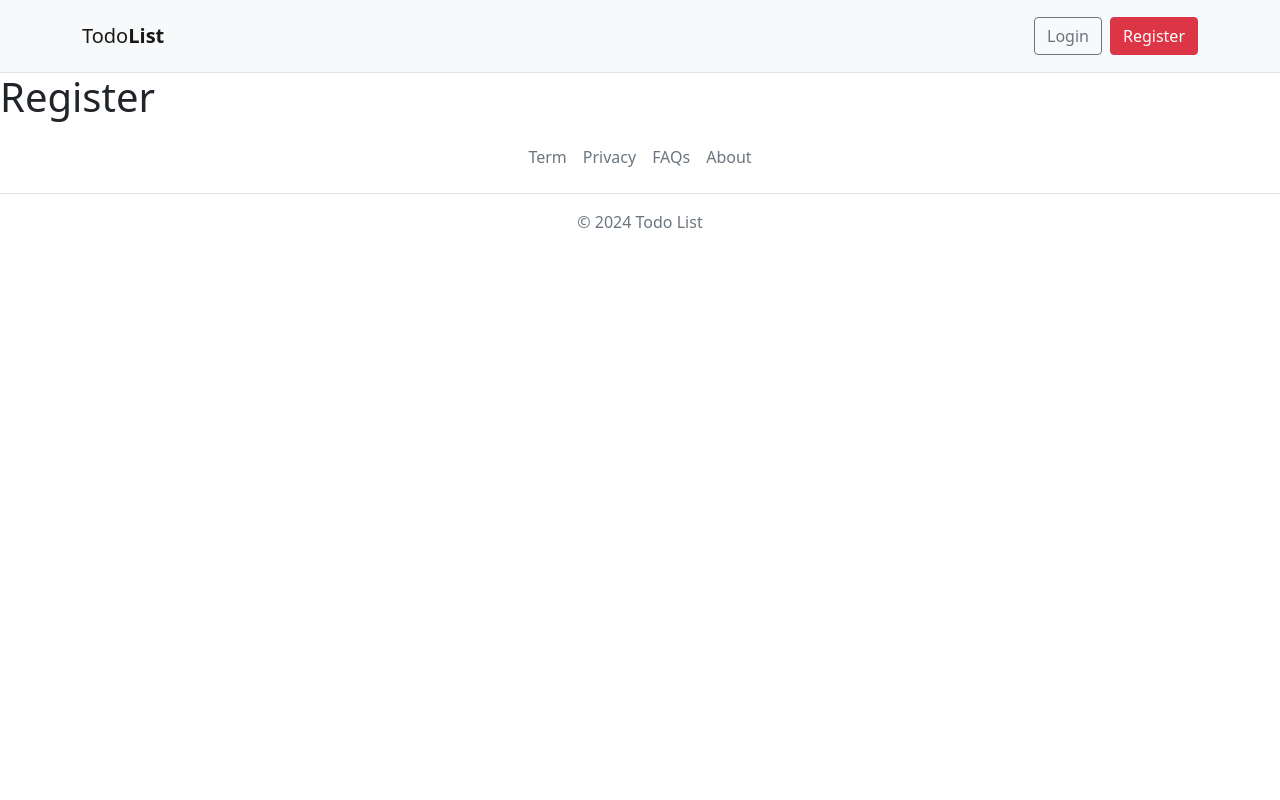
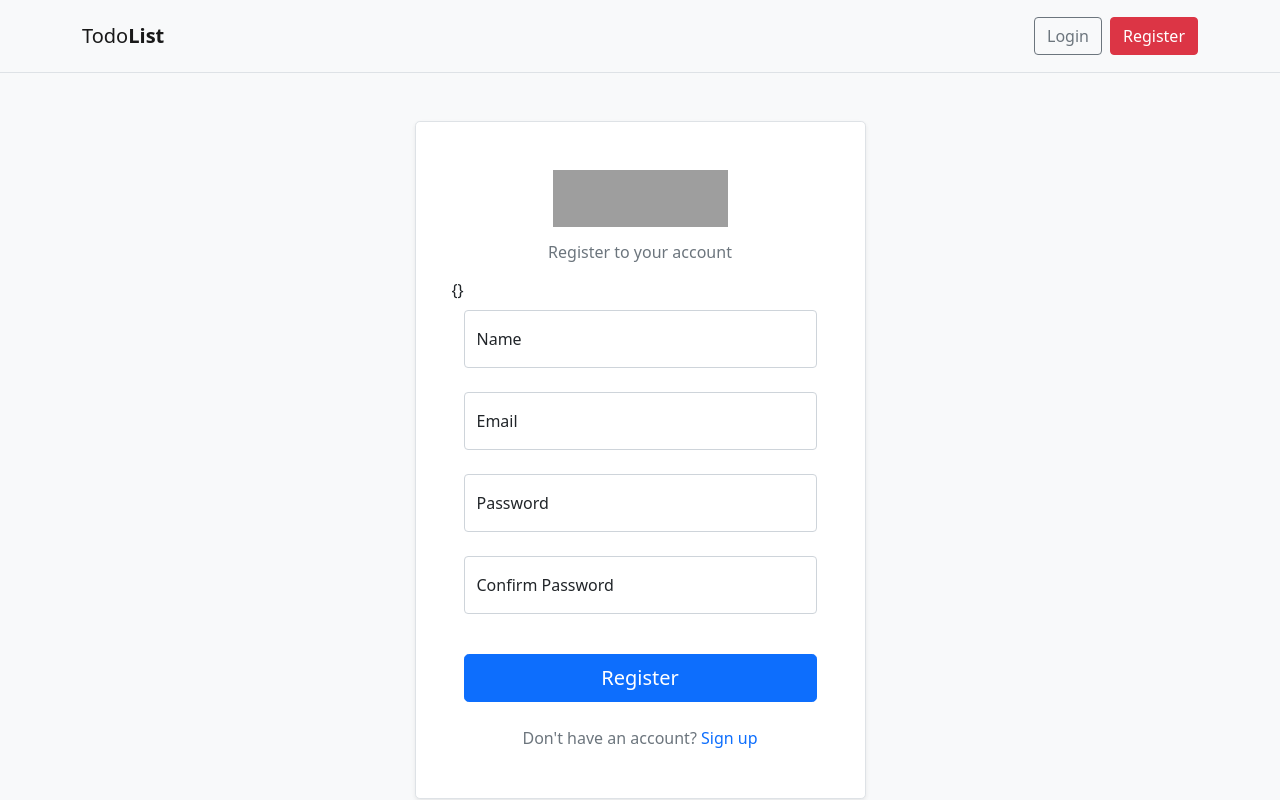
Before and after one commit to ElmorjaniMohamed/Taskify-Vue, a Vue app: page /register in a window 1280 px wide. Shown: the top 800 px of the page. Built offline with nearby package versions, Linux system fonts and the light colour scheme; no server answers; grey boxes are pictures that could not be loaded.

Commit message:
Fix error handling in registration and login

```diff
--- a/src/pages/LoginPage.vue
+++ b/src/pages/LoginPage.vue
@@ -18,18 +18,20 @@
                                     {{ errors }}
                                     <div class="col-12">
                                         <div class="form-floating mb-3">
-                                            <input type="email" class="form-control" name="email" id="email"
+                                            <input type="email" class="form-control" :class="{'is-invalid': errors.email && errors.email[0] }" name="email" id="email"
                                                 v-model="form.email" placeholder="name@example.com" required
                                                 autocomplete="username">
                                             <label for="email" class="form-label">Email</label>
+                                            <div class="invalid-feedback" v-if="errors.email && errors.email[0]">Error</div>
                                         </div>
                                     </div>
                                     <div class="col-12">
                                         <div class="form-floating mb-3">
-                                            <input type="password" class="form-control" name="password" id="password"
+                                            <input type="password" class="form-control" :class="{'is-invalid': errors.password && errors.password[0] }" name="password" id="password"
                                                 v-model="form.password" value="" placeholder="Password" required
                                                 autocomplete="current-password">
                                             <label for="password" class="form-label">Password</label>
+                                            <div class="invalid-feedback" v-if="errors.password && errors.password[0]">Error</div>
                                         </div>
                                     </div>
                                     <div class="col-12">
--- a/src/pages/RegisterPage.vue
+++ b/src/pages/RegisterPage.vue
@@ -1,3 +1,108 @@
 <template>
-    <h1>Register</h1>
+    <section class="bg-light py-3 py-md-5">
+        <div class="container">
+            <div class="row justify-content-center">
+                <div class="col-12 col-sm-10 col-md-8 col-lg-6 col-xl-5 col-xxl-4">
+                    <div class="card border border-light-subtle rounded-3 shadow-sm">
+                        <div class="card-body p-3 p-md-4 p-xl-5">
+                            <div class="text-center mb-3">
+                                <a href="#!">
+                                    <img src="./assets/img/logo.svg" alt="BootstrapBrain Logo" width="175" height="57">
+                                </a>
+                            </div>
+                            <h2 class="fs-6 fw-normal text-center text-secondary mb-4">Register to your account</h2>
+                            <form @submit.prevent="handleSubmit">
+                                <div class="row gy-2 overflow-hidden">
+                                    {{ errors }}
+                                    <div class="col-12">
+                                        <div class="form-floating mb-3">
+                                            <input type="text" class="form-control"
+                                                :class="{ 'is-invalid': errors.name && errors.name[0] }" name="name"
+                                                id="name" v-model="form.name" placeholder="Your Name" required>
+                                            <label for="name" class="form-label">Name</label>
+                                            <div class="invalid-feedback" v-if="errors.name && errors.name[0]">Error
+                                            </div>
+                                        </div>
+                                    </div>
+                                    <div class="col-12">
+                                        <div class="form-floating mb-3">
+                                            <input type="email" class="form-control"
+                                                :class="{ 'is-invalid': errors.email && errors.email[0] }" name="email"
+                                                id="email" v-model="form.email" placeholder="name@example.com" required
+                                                autocomplete="username">
+                                            <label for="email" class="form-label">Email</label>
+                                            <div class="invalid-feedback" v-if="errors.email && errors.email[0]">Error
+                                            </div>
+                                        </div>
+                                    </div>
+                                    <div class="col-12">
+                                        <div class="form-floating mb-3">
+                                            <input type="password" class="form-control"
+                                                :class="{ 'is-invalid': errors.password && errors.password[0] }"
+                                                name="password" id="password" v-model="form.password" value=""
+                                                placeholder="Password" required autocomplete="current-password">
+                                            <label for="password" class="form-label">Password</label>
+                                            <div class="invalid-feedback" v-if="errors.password && errors.password[0]">
+                                                Error</div>
+                                        </div>
+                                    </div>
+                                    <div class="col-12">
+                                        <div class="form-floating mb-3">
+                                            <input type="password" class="form-control"
+                                                :class="{ 'is-invalid': errors.password_confirmation && errors.password_confirmation[0] }"
+                                                name="password_confirmation" id="password_confirmation"
+                                                v-model="form.password_confirmation" placeholder="Confirm Password"
+                                                required>
+                                            <label for="password_confirmation" class="form-label">Confirm
+                                                Password</label>
+                                            <div class="invalid-feedback"
+                                                v-if="errors.password_confirmation && errors.password_confirmation[0]">
+                                                Error</div>
+                                        </div>
+                                    </div>
+                                    <div class="col-12">
+                                        <div class="d-grid my-3">
+                                            <button class="btn btn-primary btn-lg" type="submit">Register</button>
+                                        </div>
+                                    </div>
+                                    <div class="col-12">
+                                        <p class="m-0 text-secondary text-center">Don't have an account? <a href="#!"
+                                                class="link-primary text-decoration-none">Sign up</a></p>
+                                    </div>
+                                </div>
+                            </form>
+                        </div>
+                    </div>
+                </div>
+            </div>
+        </div>
+    </section>
 </template>
+
+<script setup>
+import { useRouter } from "vue-router";
+import { reactive } from "vue";
+import { storeToRefs } from "pinia";
+
+import { useAuthStore } from "../stores/auth";
+
+const router = useRouter();
+const store = useAuthStore();
+const { isLoggedIn, errors } = storeToRefs(store)
+
+const { handleRegister } = store
+
+const form = reactive({
+    name: '',
+    email: '',
+    password: '',
+    password_confirmation: '',
+});
+
+const handleSubmit = async () => {
+    await handleRegister(form);
+    if (isLoggedIn.value) {
+        router.push({ name: "tasks" });
+    }
+};
+</script>
--- a/src/stores/auth.js
+++ b/src/stores/auth.js
@@ -33,11 +33,17 @@ export const useAuthStore = defineStore("authStore", () => {
   };
 
   const handleRegister = async (newUser) => {
-    await register(newUser);
-    await handleLogin({
-      email: newUser.email,
-      password: newUser.password,
-    });
+    try {
+      await register(newUser);
+      await handleLogin({
+        email: newUser.email,
+        password: newUser.password,
+      });
+    } catch (error) {
+      if (error.responce && error.responce.status === 422) {
+        errors.value = error.response.data.errors;
+      }
+    }
   };
 
   const handleLogout = async () => {
```
